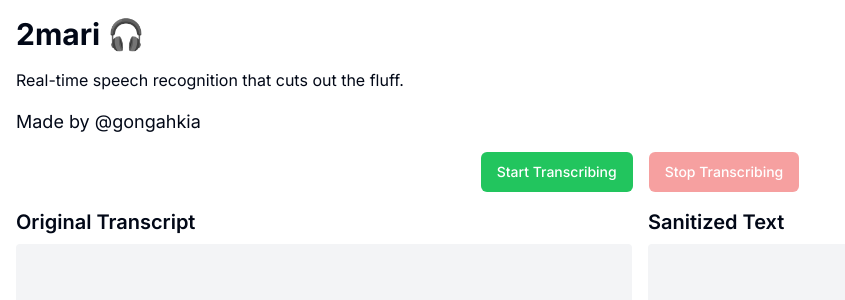
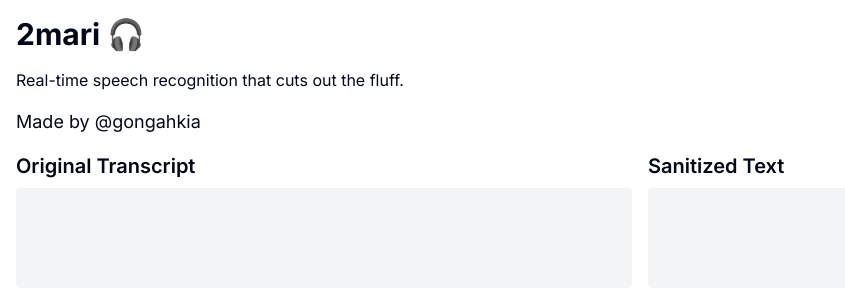
Before and after one commit to gongahkia/2mari, a Next.js app in the folder src/2mari/: page / in a window 1280 px wide. Shown: the top 300 px of the page, without its empty margins (0-845 px from the left). Built offline with nearby package versions, Linux system fonts and the light colour scheme.

Commit message:
feat(app): version management is getting confusing fast

```diff
--- a/src/2mari/components/Dashboard.tsx
+++ b/src/2mari/components/Dashboard.tsx
@@ -2,7 +2,6 @@
 
 import { useState, useEffect, useRef } from "react"
 import { sanitizeText } from "../utils/sanitize"
-import { Button } from "@/components/ui/button"
 
 declare global {
   interface Window {
@@ -11,12 +10,10 @@ declare global {
 }
 
 export default function Dashboard() {
-  const [isTranscribing, setIsTranscribing] = useState(false)
   const [transcript, setTranscript] = useState("")
   const [sanitizedText, setSanitizedText] = useState("")
   const [error, setError] = useState<string | null>(null)
   const recognitionRef = useRef<any>(null)
-  const interimTranscriptRef = useRef("")
 
   useEffect(() => {
     if (typeof window !== "undefined") {
@@ -27,8 +24,8 @@ export default function Dashboard() {
         recognitionRef.current.interimResults = true
 
         recognitionRef.current.onresult = (event: any) => {
+          let interimTranscript = ""
           let finalTranscript = ""
-          let interimTranscript = ""
 
           for (let i = event.resultIndex; i < event.results.length; ++i) {
             if (event.results[i].isFinal) {
@@ -39,94 +36,42 @@ export default function Dashboard() {
           }
 
           setTranscript((prevTranscript) => {
-            const newTranscript = prevTranscript + finalTranscript
-            interimTranscriptRef.current = interimTranscript
-            const fullTranscript = newTranscript + interimTranscript
-            setSanitizedText(sanitizeText(fullTranscript))
+            const newTranscript = prevTranscript + finalTranscript + interimTranscript
+            setSanitizedText(sanitizeText(newTranscript))
             return newTranscript
           })
         }
 
         recognitionRef.current.onerror = (event: any) => {
           setError(`Speech recognition error: ${event.error}`)
-          setIsTranscribing(false)
         }
 
         recognitionRef.current.onend = () => {
-          if (isTranscribing) {
-            try {
-              recognitionRef.current.start()
-            } catch (error) {
-              console.error("Failed to restart speech recognition:", error)
-            }
-          }
+          recognitionRef.current.start()
         }
+
+        // Start recognition immediately
+        recognitionRef.current.start()
       } else {
         setError("Speech recognition is not supported in this browser.")
       }
     }
 
+    // Cleanup function
     return () => {
       if (recognitionRef.current) {
         recognitionRef.current.stop()
       }
     }
-  }, [isTranscribing])
-
-  const startTranscribing = async () => {
-    setError(null)
-    if (recognitionRef.current) {
-      try {
-        // Request microphone permission
-        await navigator.mediaDevices.getUserMedia({ audio: true })
-
-        setTranscript("")
-        setSanitizedText("")
-        interimTranscriptRef.current = ""
-        recognitionRef.current.start()
-        setIsTranscribing(true)
-      } catch (err) {
-        console.error("Failed to start speech recognition:", err)
-        setError("Failed to start speech recognition. Please ensure microphone access is allowed.")
-      }
-    } else {
-      setError("Speech recognition is not initialized.")
-    }
-  }
-
-  const stopTranscribing = () => {
-    if (recognitionRef.current) {
-      recognitionRef.current.stop()
-      setIsTranscribing(false)
-    }
-  }
+  }, [])
 
   return (
     <div className="space-y-4">
-      <div className="flex justify-center space-x-4">
-        <Button
-          onClick={startTranscribing}
-          disabled={isTranscribing}
-          className="bg-green-500 hover:bg-green-600 text-white"
-        >
-          Start Transcribing
-        </Button>
-        <Button
-          onClick={stopTranscribing}
-          disabled={!isTranscribing}
-          className="bg-red-500 hover:bg-red-600 text-white"
-        >
-          Stop Transcribing
-        </Button>
-      </div>
-      {error && <div className="text-red-500 font-bold text-center">{error}</div>}
+      {error && <div className="text-red-500 font-bold">{error}</div>}
       <div className="grid grid-cols-2 gap-4">
         <div>
           <h2 className="text-xl font-semibold mb-2">Original Transcript</h2>
-          <p className="p-2 bg-gray-100 rounded min-h-[100px] whitespace-pre-wrap">
-            {transcript}
-            {isTranscribing ? interimTranscriptRef.current : ""}
-          </p>
+          <p className="p-2 bg-gray-100 rounded min-h-[100px] whitespace-pre-wrap">{transcript}</p>
         </div>
         <div>
           <h2 className="text-xl font-semibold mb-2">Sanitized Text</h2>
```
